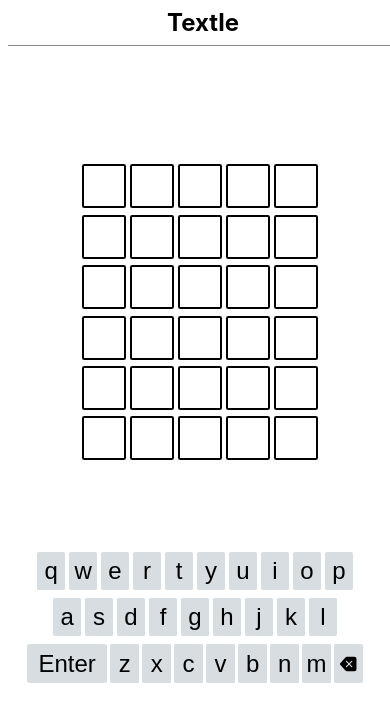
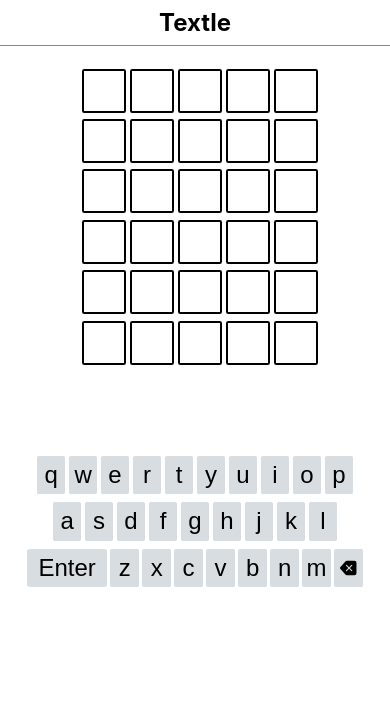
Before and after one commit to JustDankas/wordle-app, a React (Create React App) app: page / in a window 390 px wide. Shown: the top 722 px of the page. Built offline with nearby package versions, Linux system fonts and the light colour scheme; the HTML template or start-up script is replaced by a standard one.

Commit message:
responsiveness

```diff
--- a/src/App.css
+++ b/src/App.css
@@ -1,44 +1,49 @@
 .App {
   display: flex;
   flex-direction: column;
-  justify-content: center;
+  justify-content: flex-start;
   align-items: center;
 
   position: relative;
 }
 
-.logo{
+.logo {
   display: flex;
   justify-content: center;
   align-items: center;
-  position: fixed;
-  width: 100%;
+  /* position: fixed; */
+  width: 100vw;
   font-size: 3rem;
   border-bottom: 1px solid rgba(0, 0, 0, 0.471);
   top: 0;
   margin: 0;
-  margin-left: 1rem;
+  margin-bottom: 5%;
   padding: 1rem 0;
+  /* background-color: red; */
 }
 
-.matrix{
-
-
+.matrix {
   display: grid;
-  grid-template-columns: repeat(5,5rem);
+  grid-template-columns: repeat(5, 5rem);
   margin-left: 0;
   margin-right: 0;
   justify-content: center;
   gap: 0 1rem;
 }
 
-@keyframes typing{
-  0%{transform: scale(1);}
-  50%{transform: scale(1.1);}
-  100%{transform: scale(1);}
+@keyframes typing {
+  0% {
+    transform: scale(1);
+  }
+  50% {
+    transform: scale(1.1);
+  }
+  100% {
+    transform: scale(1);
+  }
 }
 
-.cell{
+.cell {
   display: flex;
   justify-content: center;
   align-items: center;
@@ -46,86 +51,88 @@
   height: 5rem;
   border: 2px solid black;
   background-color: white;
-  margin: .2rem;
+  margin: 0.2rem;
   border-radius: 5%;
   cursor: pointer;
   font-size: 3rem;
   font-weight: bold;
-
 }
-.anim{
+.anim {
   animation-name: typing;
-  animation-duration: .1s;
-
+  animation-duration: 0.1s;
 }
 
-@keyframes flip-correct{
-  0%{  background-color: white;}
-  50%{
+@keyframes flip-correct {
+  0% {
     background-color: white;
-    transform: rotate3d(1,0,0,90deg);
+  }
+  50% {
+    background-color: white;
+    transform: rotate3d(1, 0, 0, 90deg);
     color: transparent;
   }
-  100%{
+  100% {
     color: white;
     background-color: #2eb872;
-    transform: rotate3d(1,0,0,0deg)
+    transform: rotate3d(1, 0, 0, 0deg);
   }
 }
-@keyframes flip-different{
-  0%{  background-color: white;}
-  50%{
+@keyframes flip-different {
+  0% {
     background-color: white;
-    transform: rotate3d(1,0,0,90deg);
+  }
+  50% {
+    background-color: white;
+    transform: rotate3d(1, 0, 0, 90deg);
     color: transparent;
   }
-  100%{
+  100% {
     color: white;
     background-color: #d9b650;
-    transform: rotate3d(1,0,0,0deg)
+    transform: rotate3d(1, 0, 0, 0deg);
   }
 }
-@keyframes flip-incorrect{
-  0%{  background-color: white;}
-  50%{
+@keyframes flip-incorrect {
+  0% {
     background-color: white;
-    transform: rotate3d(1,0,0,90deg);
+  }
+  50% {
+    background-color: white;
+    transform: rotate3d(1, 0, 0, 90deg);
     color: transparent;
   }
-  100%{
+  100% {
     color: white;
     background-color: #596e79;
-    transform: rotate3d(1,0,0,0deg)
+    transform: rotate3d(1, 0, 0, 0deg);
   }
 }
 
-.flip-correct{
+.flip-correct {
   background-color: white;
   animation-name: flip-correct;
-  animation-duration: .5s;
-  animation-fill-mode:both;
+  animation-duration: 0.5s;
+  animation-fill-mode: both;
   animation-timing-function: linear;
 }
-.flip-different{
+.flip-different {
   background-color: white;
   animation-name: flip-different;
-  animation-duration: .5s;
-  animation-fill-mode:both;
+  animation-duration: 0.5s;
+  animation-fill-mode: both;
   animation-timing-function: linear;
 }
-.flip-incorrect{
+.flip-incorrect {
   background-color: white;
   animation-name: flip-incorrect;
-  animation-duration: .5s;
-  animation-fill-mode:both;
+  animation-duration: 0.5s;
+  animation-fill-mode: both;
   animation-timing-function: linear;
 }
 
-
-
-.game-over{
+.game-over {
   display: grid;
-  grid-template-rows: repeat(3,20% 70% 10%);
+  grid-template-rows: repeat(3, 20% 70% 10%);
   position: absolute;
   margin-bottom: 15rem;
   width: 30rem;
@@ -133,21 +140,22 @@
   background-color: white;
   box-shadow: 0 0 10px 5px rgba(0, 0, 0, 0.093);
   padding: 0 1rem;
-  padding-bottom: .5rem;
+  padding-bottom: 0.5rem;
 }
-.game-over h1{
+.game-over h1 {
   display: flex;
   justify-content: center;
   font-size: 3rem;
 }
-.attempts,.word{
+.attempts,
+.word {
   font-size: 2rem;
   justify-self: center;
   align-self: center;
   margin-left: 1rem;
 }
 
-.restart{
+.restart {
   background-color: #385170;
   margin: auto;
   width: 90%;
@@ -159,31 +167,33 @@
   font-weight: bold;
   cursor: pointer;
 }
-.restart:hover{
+.restart:hover {
   background-color: #142d4c;
 }
 
-.hidden{
+.hidden {
   display: none;
 }
-.letters-c{
+.letters-c {
   margin-top: 5rem;
-display: flex;
-flex-direction: column;
-justify-content: center;
-align-items: center;
+  display: flex;
+  flex-direction: column;
+  justify-content: center;
+  align-items: center;
 }
 
-.row-c{
+.row-c {
   display: flex;
   flex-direction: row;
-  margin-top: .5rem;
+  margin-top: 0.5rem;
 }
-.letter,.enter-btn,.backspace-btn{
+.letter,
+.enter-btn,
+.backspace-btn {
   display: flex;
   justify-content: center;
   align-items: center;
-  margin: 0 .2rem;
+  margin: 0 0.2rem;
   font-size: 2.5rem;
   width: 3rem;
   height: 4rem;
@@ -193,127 +203,132 @@ align-items: center;
   background-color: #d7dde1;
 }
 
-.correct{
+.correct {
   background-color: #2eb872;
   color: #fff;
 }
 
-.different{
+.different {
   background-color: #d9b650;
   color: #fff;
 }
 
-.incorrect{
+.incorrect {
   background-color: #596e79;
   color: #fff;
 }
 
-.enter-btn{
+.enter-btn {
   padding: 0 3.5rem;
 }
 
-@media screen and (max-width:1920px) {
-  .logo{
+@media screen and (max-width: 1920px) {
+  .logo {
     font-size: 3rem;
   }
 
-  .matrix{
-    grid-template-columns: repeat(5,4rem);
+  .matrix {
+    grid-template-columns: repeat(5, 4rem);
   }
 
-  .cell{
+  .cell {
     width: 4rem;
     height: 4rem;
     font-size: 2.5rem;
   }
 
-  .game-over{
+  .game-over {
     width: 25rem;
     height: 32rem;
   }
-  .game-over h1{
+  .game-over h1 {
     font-size: 2.5rem;
   }
-  .letter,.enter-btn,.backspace-btn{
+  .letter,
+  .enter-btn,
+  .backspace-btn {
     font-size: 2rem;
     width: 2.5rem;
     height: 3.5rem;
   }
 }
-@media screen and (max-width:1300px) {
-
-  .logo{
+@media screen and (max-width: 1300px) {
+  .logo {
     font-size: 2rem;
-    padding: .5rem 0;
+    padding: 0.5rem 0;
   }
-  .matrix{
-    grid-template-columns: repeat(5,3rem);
-    gap: 0 .5rem;
+  .matrix {
+    grid-template-columns: repeat(5, 3rem);
+    gap: 0 0.5rem;
   }
 
-  .cell{
+  .cell {
     width: 2.5rem;
     height: 2.5rem;
     font-size: 2rem;
   }
 
-  .game-over{
+  .game-over {
     width: 20rem;
     height: 24rem;
     margin-bottom: 10rem;
   }
-  .game-over h1{
+  .game-over h1 {
     font-size: 2rem;
   }
 
-  .letter,.enter-btn,.backspace-btn{
+  .letter,
+  .enter-btn,
+  .backspace-btn {
     font-size: 1.5rem;
     width: 2rem;
     height: 2.5rem;
   }
-  .enter-btn{
+  .enter-btn {
     padding: 0 3rem;
   }
 }
 
-@media screen and (max-width:500px) {
-
-  .logo{
+@media screen and (max-width: 500px) {
+  .logo {
     font-size: 1.5rem;
   }
-  .matrix{
-    grid-template-columns: repeat(5,2.5rem);
-    gap: 0 .5rem;
+  .matrix {
+    grid-template-columns: repeat(5, 2.5rem);
+    gap: 0 0.5rem;
   }
 
-  .cell{
+  .cell {
     width: 2.5rem;
     height: 2.5rem;
     font-size: 2rem;
   }
 
-  .game-over{
+  .game-over {
     width: 15rem;
     height: 20rem;
     margin-bottom: 13rem;
   }
-  .game-over h1{
+  .game-over h1 {
     font-size: 1.5rem;
   }
-  .attempts,.word{
+  .attempts,
+  .word {
     font-size: 1.5rem;
   }
 
-  .restart{
+  .restart {
     font-size: 1.4rem;
   }
-  .letter,.enter-btn,.backspace-btn{
+  .letter,
+  .enter-btn,
+  .backspace-btn {
     font-size: 1.5rem;
     width: 1.8rem;
     height: 2.4rem;
-    margin: 0 .1rem;
+    margin: 0 0.1rem;
   }
-  .enter-btn{
+  .enter-btn {
     padding: 0 2.5rem;
   }
 }
--- a/src/index.css
+++ b/src/index.css
@@ -1,15 +1,15 @@
-html,body{
-
+html,
+body {
   height: 100%;
   width: 100%;
 }
 body {
   margin: 0 auto 0 auto;
   display: flex;
-  justify-content: center;
-  align-items: center;
-  font-family: -apple-system, BlinkMacSystemFont, 'Segoe UI', 'Roboto', 'Oxygen',
-    'Ubuntu', 'Cantarell', 'Fira Sans', 'Droid Sans', 'Helvetica Neue',
+  /* justify-content: center;
+  align-items: center; */
+  font-family: -apple-system, BlinkMacSystemFont, "Segoe UI", "Roboto", "Oxygen",
+    "Ubuntu", "Cantarell", "Fira Sans", "Droid Sans", "Helvetica Neue",
     sans-serif;
   -webkit-font-smoothing: antialiased;
   -moz-osx-font-smoothing: grayscale;
```
